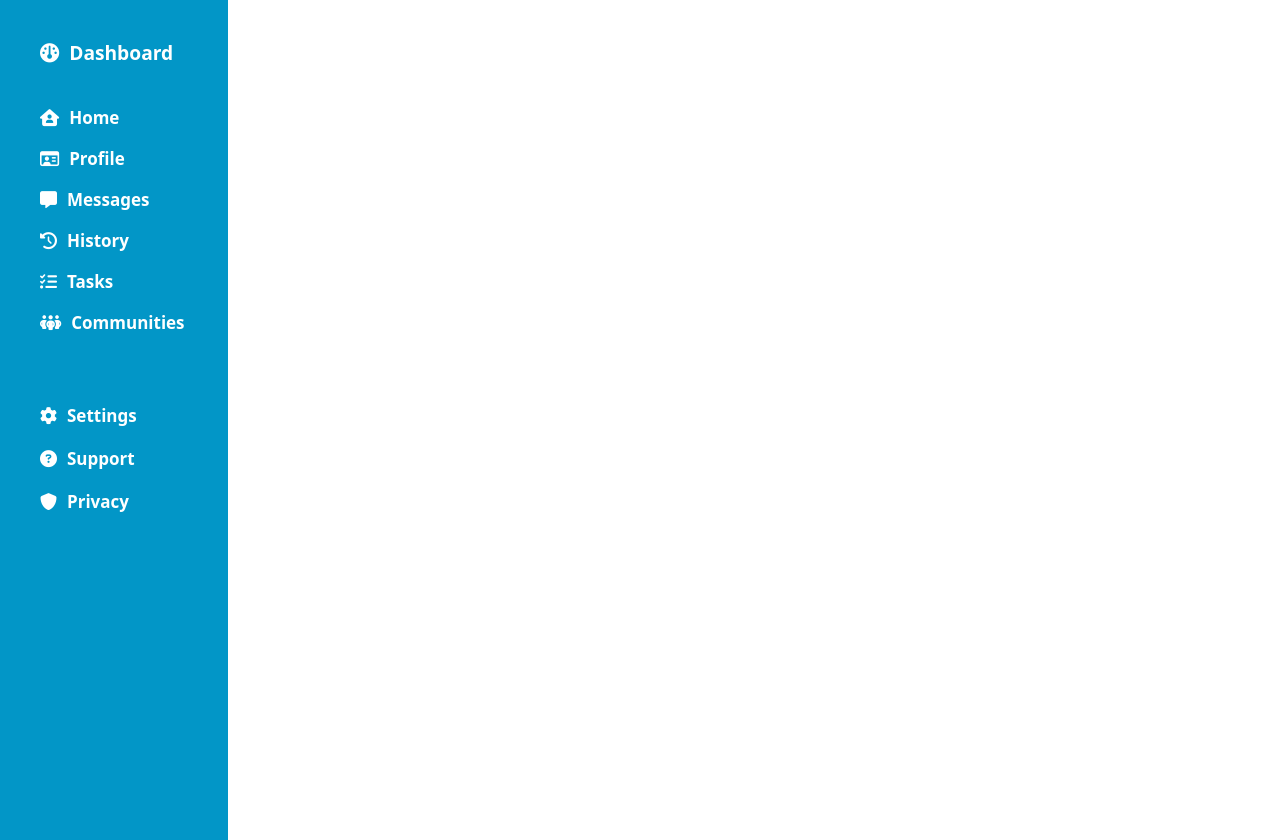
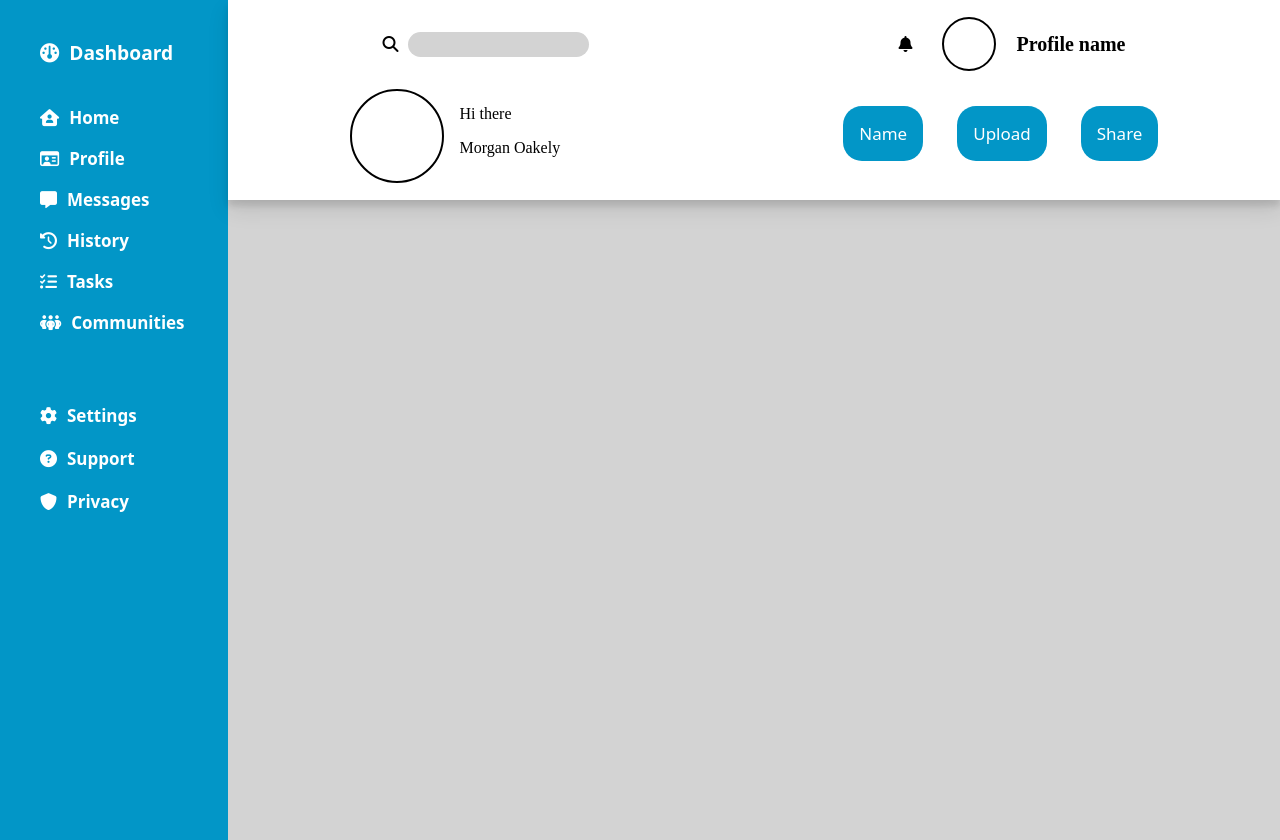
Before and after one commit to pour-moi/Admin_Dashboard, a plain HTML site: page index.html in a window 1280 px wide. Drawn offline with Linux system fonts and the light colour scheme.

Commit message:
working on the header

```diff
--- a/index.html
+++ b/index.html
@@ -1,11 +1,17 @@
 <!DOCTYPE html>
 <html lang="en">
   <head>
-    <meta charset="UTF-8">
-    <meta name="viewport" content="width=device-width, initial-scale=1.0">
+    <meta charset="UTF-8" />
+    <meta name="viewport" content="width=device-width, initial-scale=1.0" />
     <title>Admin DashBoard</title>
-    <link rel="stylesheet" href="style.css">
-    <link rel="stylesheet" href="https://cdnjs.cloudflare.com/ajax/libs/font-awesome/6.4.2/css/all.min.css" integrity="sha512-z3gLpd7yknf1YoNbCzqRKc4qyor8gaKU1qmn+CShxbuBusANI9QpRohGBreCFkKxLhei6S9CQXFEbbKuqLg0DA==" crossorigin="anonymous" referrerpolicy="no-referrer" />
+    <link rel="stylesheet" href="style.css" />
+    <link
+      rel="stylesheet"
+      href="https://cdnjs.cloudflare.com/ajax/libs/font-awesome/6.4.2/css/all.min.css"
+      integrity="sha512-z3gLpd7yknf1YoNbCzqRKc4qyor8gaKU1qmn+CShxbuBusANI9QpRohGBreCFkKxLhei6S9CQXFEbbKuqLg0DA=="
+      crossorigin="anonymous"
+      referrerpolicy="no-referrer"
+    />
   </head>
   <body>
     <div class="container">
@@ -16,7 +22,9 @@
 
         <div class="top-list">
           <ul>
-            <li><i class="fa-solid fa-house-user" style="color:white"></i>Home</li>
+            <li>
+              <i class="fa-solid fa-house-user" style="color: white"></i>Home
+            </li>
             <li><i class="fa-regular fa-id-card"></i>Profile</li>
             <li><i class="fa-solid fa-message"></i>Messages</li>
             <li><i class="fa-solid fa-clock-rotate-left"></i>History</li>
@@ -27,13 +35,44 @@
 
         <div class="bottom-list">
           <ul>
-            <li><i class="fa-solid fa-gear"></i>Settings<li>
-            <li><i class="fa-solid fa-circle-question"></i>Support<li>
-            <li><i class="fa-solid fa-shield"></i>Privacy<li>
+            <li><i class="fa-solid fa-gear"></i>Settings</li>
+            <li></li>
+            <li><i class="fa-solid fa-circle-question"></i>Support</li>
+            <li></li>
+            <li><i class="fa-solid fa-shield"></i>Privacy</li>
+            <li></li>
+          </ul>
+        </div>
+      </div>
+      <div class="header-box">
+        <div class="top">
+          <div class="search-container">
+            <i class="fa-solid fa-magnifying-glass"></i>
+            <input type="text" />
+          </div>
+          <div class="profile-container">
+            <i class="fa-solid fa-bell"></i>
+            <div class="right-profile"></div>
+            <h1 class="left_profile-name">Profile name</h1>
+          </div>
+        </div>
+        <div class="main-profile">
+          <div class="left-profile">
+            <div class="main-profile_picture"></div>
+            <div class="main-profile_name">
+              <p class="greeting">Hi there</p>
+              <p class="name">Morgan Oakely</p>
+            </div>
+          </div>
+          <div class="lists">
+            <ul class="options">
+              <li class="left-list">Name</li>
+              <li class="left-list">Upload</li>
+              <li class="left-list">Share</li>
             </ul>
           </div>
         </div>
       </div>
-
+    </div>
   </body>
 </html>
--- a/style.css
+++ b/style.css
@@ -1,13 +1,12 @@
-html
-,body{
-    height:100vh;
+body {
+  height: 100vh;
   margin: 0;
+  background-color: lightgray;
 }
 
-.container
-{
+.container {
   display: grid;
-    grid-template-columns: 200px auto;
+  grid-template-columns: 228px auto;
 }
 .left-bar {
   background-color: rgb(2, 150, 199);
@@ -18,41 +17,116 @@ html
   height: 100vh; /* make it full height */
 }
 
-.left-bar > div, ul
-{
-    font-weight:bold;
+.left-bar > div,
+ul {
+  font-weight: bold;
   font-size: 17px;
-    font-family:system-ui, -apple-system, BlinkMacSystemFont, 'Segoe UI', Roboto, Oxygen, Ubuntu, Cantarell, 'Open Sans', 'Helvetica Neue', sans-serif;
+  font-family: system-ui, -apple-system, BlinkMacSystemFont, "Segoe UI", Roboto,
+    Oxygen, Ubuntu, Cantarell, "Open Sans", "Helvetica Neue", sans-serif;
 }
 
-.left-bar > ul
-{
-    font-size:larger;
+.left-bar > ul {
+  font-size: larger;
 }
 
-.top-list
-{
-    margin-top:40px;
-    margin-bottom:70px;
+.top-list {
+  margin-top: 40px;
+  margin-bottom: 70px;
 }
 
-.top-list li
-{
-    margin-bottom: 18px
+.top-list li {
+  margin-bottom: 18px;
 }
 
-.bottom-list li
-{
+.bottom-list li {
   margin-bottom: 20px;
 }
 
-
 .fa,
 .fa-solid,
-.fa-regular{
-    margin-right:10px
+.fa-regular {
+  margin-right: 10px;
 }
 
-li{
-    list-style:none;
+li {
+  list-style: none;
 }
+/*header */
+
+input {
+  height: 25px;
+  border-radius: 20px;
+  border: none;
+  /* padding-right: 11em; */
+  /* min-width: 200px; */
+  max-width: 600px;
+  width: 100%;
+  box-sizing: border-box;
+  background-color: lightgray;
+}
+
+.top {
+  display: flex;
+  justify-content: space-around;
+}
+
+.header-box {
+  display: flex;
+  flex-direction: column;
+  height: 200px;
+  justify-content: space-evenly;
+  background-color: white;
+  box-shadow: 0px 10px 20px rgba(0, 0, 0, 0.1), 0px 6px 6px rgba(0, 0, 0, 0.1);
+}
+
+.profile-container {
+  display: flex;
+  align-items: center;
+  gap: 20px;
+}
+
+.right-profile {
+  border: 2px solid black;
+  height: 50px;
+  width: 50px;
+  border-radius: 30px;
+}
+
+.left_profile-name {
+  font-size: 20px;
+}
+
+.main-profile_picture {
+  border: 2px solid black;
+  height: 90px;
+  width: 90px;
+  border-radius: 50px;
+  margin-right: 1em;
+}
+
+.main-profile {
+  display: flex;
+  justify-content: space-around;
+}
+
+.options {
+  display: flex;
+  gap: 2em;
+}
+
+.left-list {
+  font-weight: normal;
+  background-color: rgb(2, 150, 199);
+  padding: 16px;
+  border-radius: 19px;
+  color: white;
+}
+
+.left-profile {
+  display: flex;
+}
+
+.search-container {
+  display: flex;
+  align-items: center;
+}
```
Lines whose indentation alone changed are shown as unchanged.
